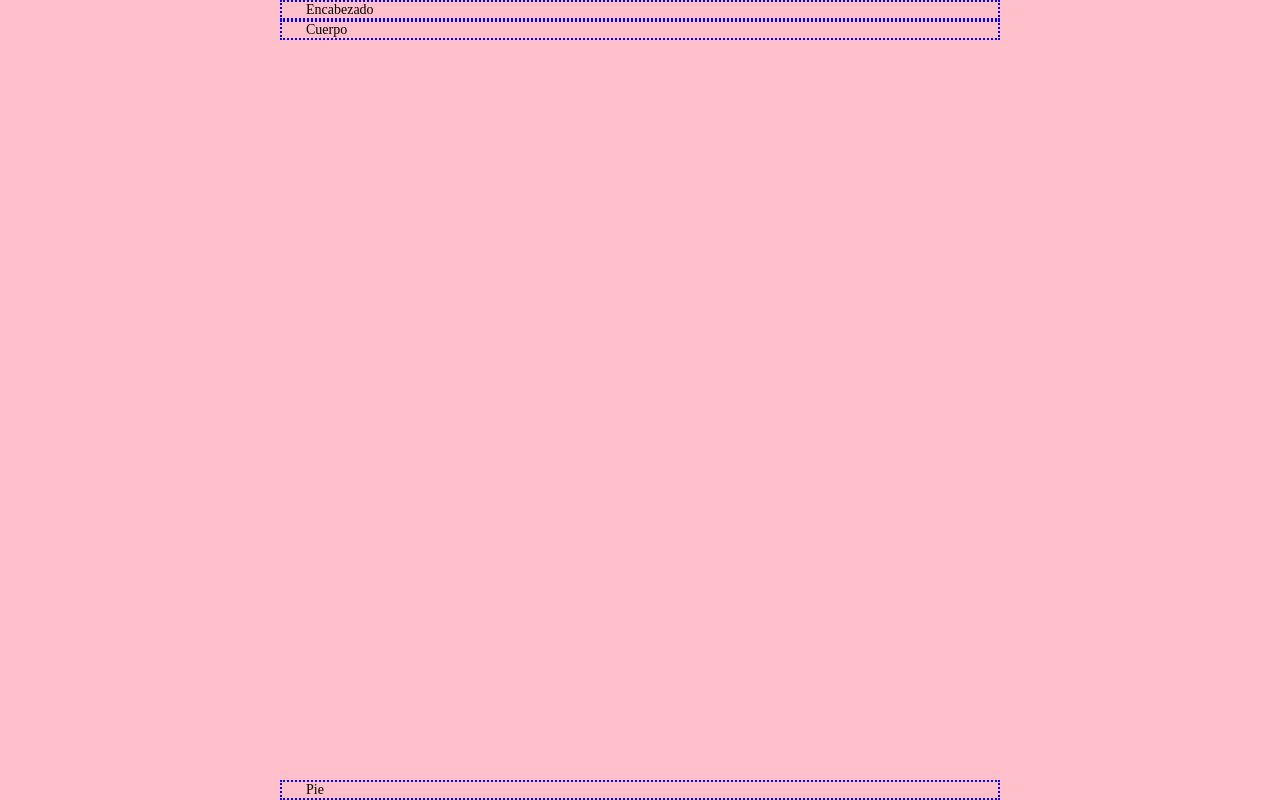
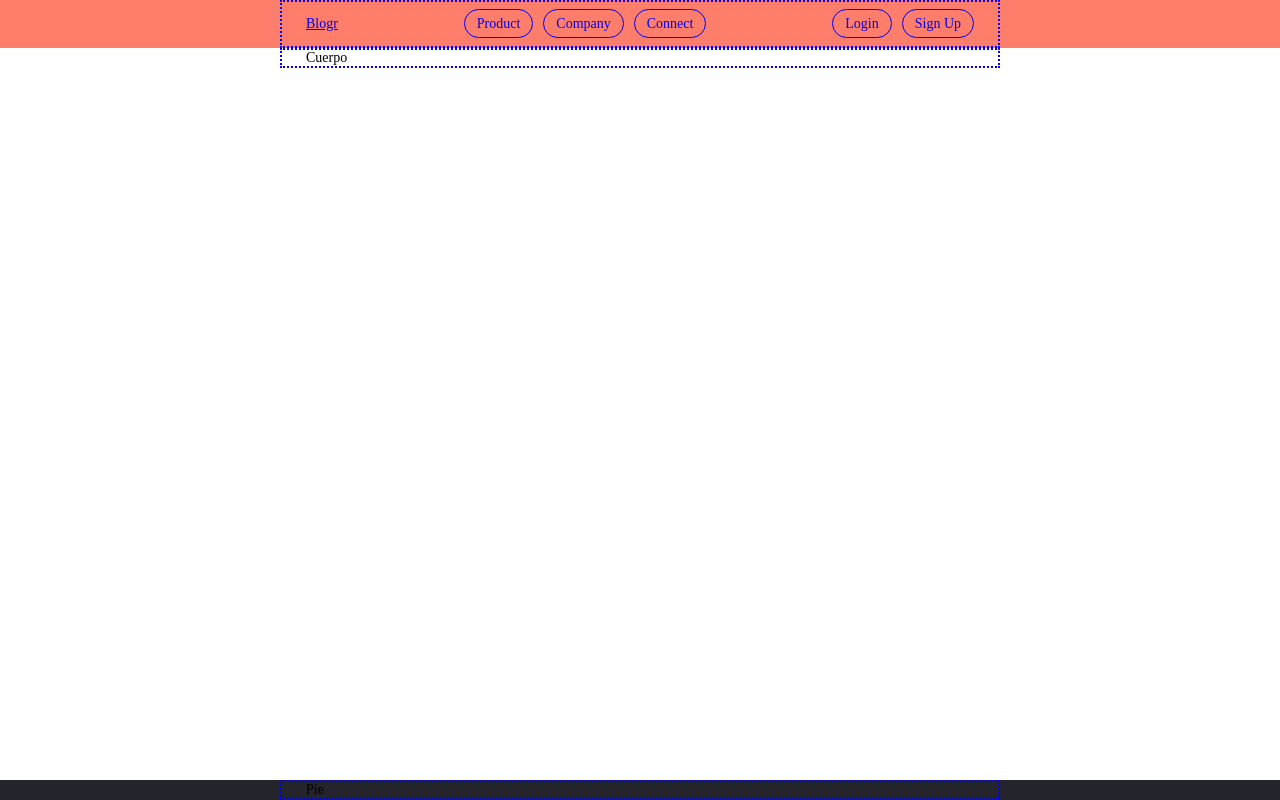
Before and after one commit to Dahld111/Blogr-rwd, a plain HTML site: page index.html in a window 1280 px wide. Drawn offline with Linux system fonts and the light colour scheme.

Commit message:
Se agrega el root y diversos estilos al header

```diff
--- a/css/index.css
+++ b/css/index.css
@@ -1,3 +1,12 @@
+:root{
+    /* colors */
+        --Coral-Reef: #FE7E6B;
+        --Jacarta: #3A3D5C;
+        --Dark-Gunmetal: #24242C;
+    /* fonts */
+        --overall-fontsize: 62.5%;
+    }
+
     html,
     body{
         height: 100%;
@@ -6,11 +15,10 @@ body{
     }
 
     html{
-    font-size: 62.5%;
+        font-size: var(--overall-fontsize);
     }
 
     body{
-    background-color: pink;
         font-size: 1.4rem;
     }
 
@@ -20,18 +28,72 @@ body{
         flex-direction: column;
     }
 
+    /* Header */
+    .header{
+        background-color: var(--Coral-Reef);
+    }
+
+    .navbar{
+        display: flex;
+        justify-content: space-between;
+        align-items: center;
+    }
+
+    .navbar__center {
+        display: flex;
+        justify-content: space-between;
+        align-items: center;
+        gap: 1rem;
+    }
+
+    .navbar__rigth{
+        display: none;
+    }
+
+    .menu-main {
+        display: none;
+    }
+
+    .menu-authentication{
+        list-style: none;
+        padding: 0;
+        display: flex;
+        justify-content: flex-start;
+        align-items: center;
+        gap: 1rem;
+    }
+
+    .menu-authentication .item-3{
+        display: none;
+    }
+
+    .btn{
+        border: 1px solid;
+        padding: .6rem 1.2rem;
+        border-radius: 1.5rem;
+        box-sizing: border-box;
+        text-decoration: none;
+    }
+
+    /* Main */
     .main{
         flex-grow: 1;
         max-height: 100vh;
         height: 100vh;
     }
 
+    /* Footer */
+    .footer{
+        background-color: var(--Dark-Gunmetal);
+    }
+
+    /* Container */
     .container{
         border: 2px dotted blue;
         max-width: 96vw;
         margin: 0 auto;
         box-sizing: border-box;
-    padding: .8rem;
+        padding: 0 .8rem;
     }
     .container-fluid{
         border: 2px dotted orange;
@@ -41,27 +103,42 @@ body{
         padding: 0;
     }
 
-/* media queries */
+    /* Media Queries */
 
-@media (min-width: 56.7rem){
+
+    @media (min-width: 567px){
         .container{
             max-width: 56rem;
             padding: 0 1.6rem;
         }
     }
-@media (min-width: 76.8rem){
+    @media (min-width: 768px){
         .container{
             max-width: 72.0rem;
             padding: 0 2.4rem;
         }
+        .navbar__rigth{
+            display: block;
         }
-@media (mid-width: 99.2rem){
+        .menu-main{
+            list-style: none;
+            padding: 0;
+            display: flex;
+            justify-content: flex-start;
+            align-items: center;
+            gap: 1rem;
+        }
+        .icon-hamburguer{
+            display: none;
+        }
+    }
+    @media (mid-width: 992px){
         .container{
             max-width: 98rem;
             padding: 0 3.2rem;
         }
     }
-@media (mid-width: 120rem){
+    @media (mid-width: 1200px){
         .container{
             max-width: 114rem;
             padding: 0 4rem;
--- a/index.html
+++ b/index.html
@@ -4,28 +4,55 @@
     <meta charset="UTF-8">
     <meta name="viewport" content="width=device-width, initial-scale=1.0">
     <title>Document</title>
+    <link rel="stylesheet" href="https://cdnjs.cloudflare.com/ajax/libs/font-awesome/6.7.2/css/all.min.css" integrity="sha512-Evv84Mr4kqVGRNSgIGL/F/aIDqQb7xQ2vcrdIwxfjThSH8CSR7PBEakCr51Ck+w+/U6swU2Im1vVX0SVk9ABhg==" crossorigin="anonymous" referrerpolicy="no-referrer" />
     <link rel="stylesheet" href="./css/normalize.css">
-    <link rel="stylesheet" href="/css/index.css">
+    <link rel="stylesheet" href="./css/index.css">
 </head>
 <body>
     <div class="main-container">
-        <header>
+        <header class="header">
             <div class="container">
-                Encabezado
+                <nav class="navbar">
+                    <div class="navbar__left">
+                        <a href="#">Blogr</a>
+                    </div>
+                    <div class="navbar__center">
+                        <ul class="menu-main">
+                            <li class="menu-item item item-1">
+                                <a class="menu-link link link-1 btn" href="#">Product</a>
+                            </li>
+                            <li class="menu-item item item-2">
+                                <a class="menu-link link link-2 btn" href="#">Company</a>
+                            </li>
+                            <li class="menu-item item item-3">
+                                <a class="menu-link link link-3 btn" href="#">Connect</a>
+                            </li>
+                        </ul>
+                        <i class="fa-solid fa-bars icon-hamburguer"></i>
+                    </div>
+                    <div class="navbar__rigth">
+                        <ul class="menu-authentication">
+                            <li class="menu-item item item-1">
+                                <a class="menu-link link link-1 btn" href="#">Login</a>
+                            </li>
+                            <li class="menu-item item item-2">
+                                <a class="menu-link link link-2 btn" href="#">Sign Up</a>
+                            </li>
+                            <li class="menu-item item item-3">
+                                <a class="menu-link link link-3 btn" href="#">Sign Out</a>
+                            </li>
+                        </ul>
+                    </div>
+                </nav>
             </div>
         </header>
         <main class="main">
-            <div class="container">
-                Cuerpo
-            </div>
+            <div class="container">Cuerpo</div>
         </main>
         <footer class="footer">
-            <div class="container">
-                Pie
-            </div>
+            <div class="container">Pie</div>
         </footer>
-        <script src="./js/script.js"></script>
     </div>
-
+    <link rel="stylesheet" href="./js/script.js">
 </body>
 </html>
```
Lines whose indentation alone changed are shown as unchanged.
